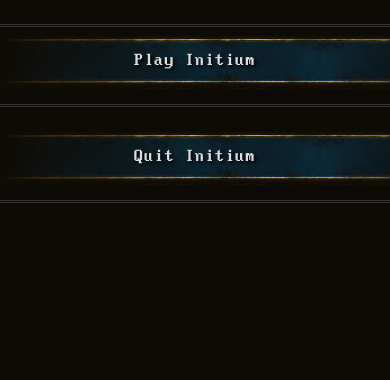
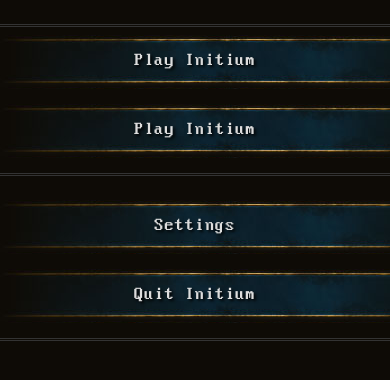
Before and after one commit to Emperorlou/Initium-Phonegap, a plain HTML site: page www/index.html in a window 390 px wide. Drawn offline with Linux system fonts and the light colour scheme; some packages are replaced by stand-ins of ours.

Commit message:
Uncommented the buttons

```diff
--- a/www/index.html
+++ b/www/index.html
@@ -48,12 +48,12 @@
                 <br>
                 <hr />
                 <a href="http://www.playinitium.com/main.jsp" class="main-button">Play Initium</a>
-                <!--<a onclick="app.onPlayGame()" class="main-button">Play Initium</a>-->
+                <a onclick="app.onPlayGame()" class="main-button">Play Initium</a>
                 <hr />
                 <br>
-            <!--<div>
+            <div>
                 <a onclick="app.onSettings()" class="main-button">Settings</a>
-            </div>-->
+            </div>
                 <a onclick="app.exitFromApp()" class="main-button">Quit Initium</a>
             </div>
             <hr />
```
